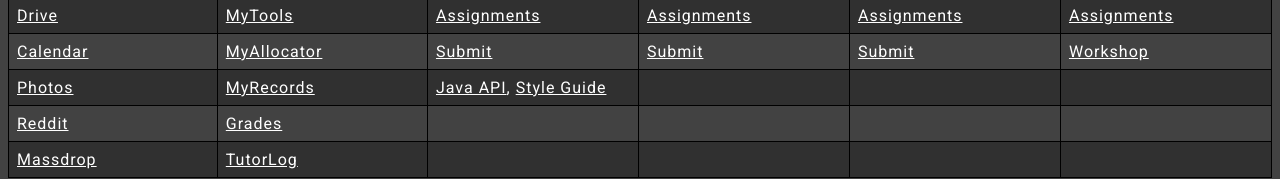
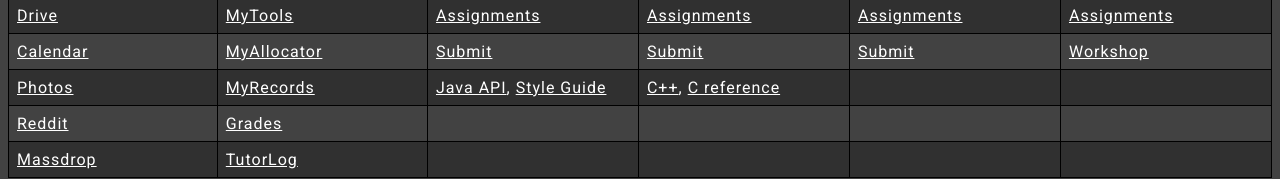
Before and after one commit to scottzach1/links, a plain HTML site: page index.html in a window 1280 px wide. Shown: the part 179-358 px from the top of the page. Drawn offline with Linux system fonts and the light colour scheme.

Commit message:
Update index.html

```diff
--- a/index.html
+++ b/index.html
@@ -81,7 +81,7 @@
       <td><a href="https://www.victoria.ac.nz/students/tools/student-records">MyRecords</a></td>
       <td><a href="http://ecs.victoria.ac.nz/foswiki/pub/Main/JavaResources/javaAPI-103.html">Java API</a>,
         <a href="https://google.github.io/styleguide/javaguide.html">Style Guide</a></td>
-      <td></td>
+      <td><a href="http://www.cplusplus.com/reference/string/">C++</a>, <a href="https://en.cppreference.com/w/c/language">C reference</a></td>
       <td></td>
       <td></td>
     </tr>
```
